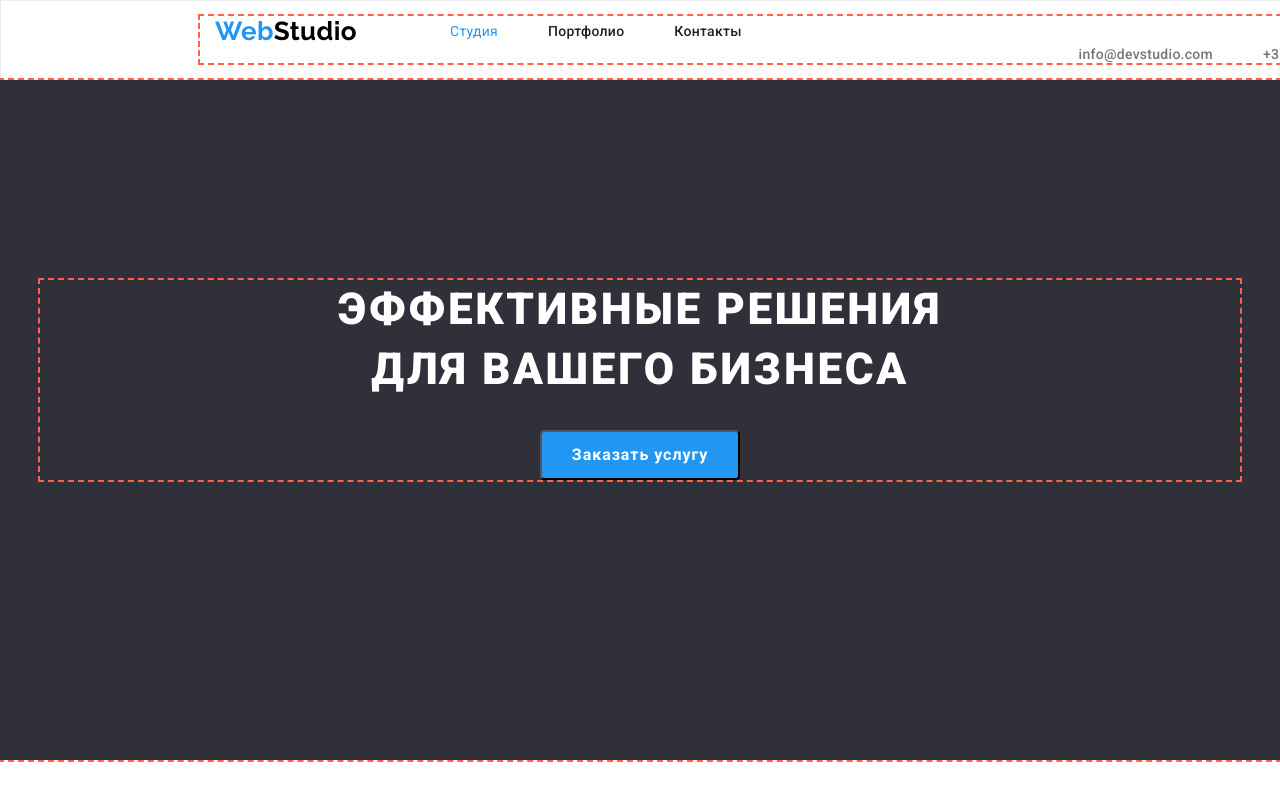
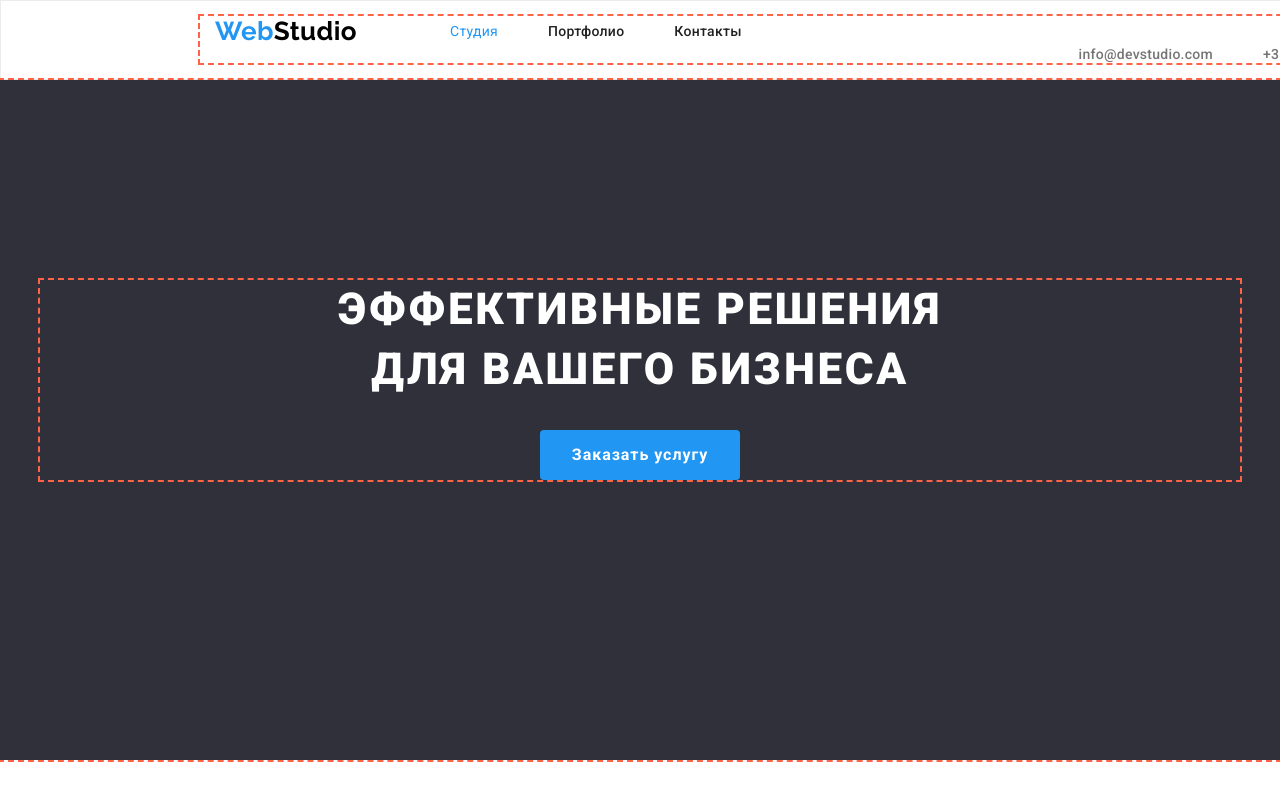
Before and after one commit to 30nkrey/goit-markup-hw-03, a plain HTML site: page index.html in a window 1280 px wide. Shown: the top 800 px of the page. Drawn offline with nearby package versions, Linux system fonts and the light colour scheme.

Commit message:
border у кнопки убрала

```diff
--- a/css/styles.css
+++ b/css/styles.css
@@ -226,6 +226,7 @@ color: var(--primary-text-color);
   color: var(--background-color);
   cursor: pointer;
   background-color: var(--accent-color);
+  border: 0ch;
 }
 
 .zakaz:hover  {
```
